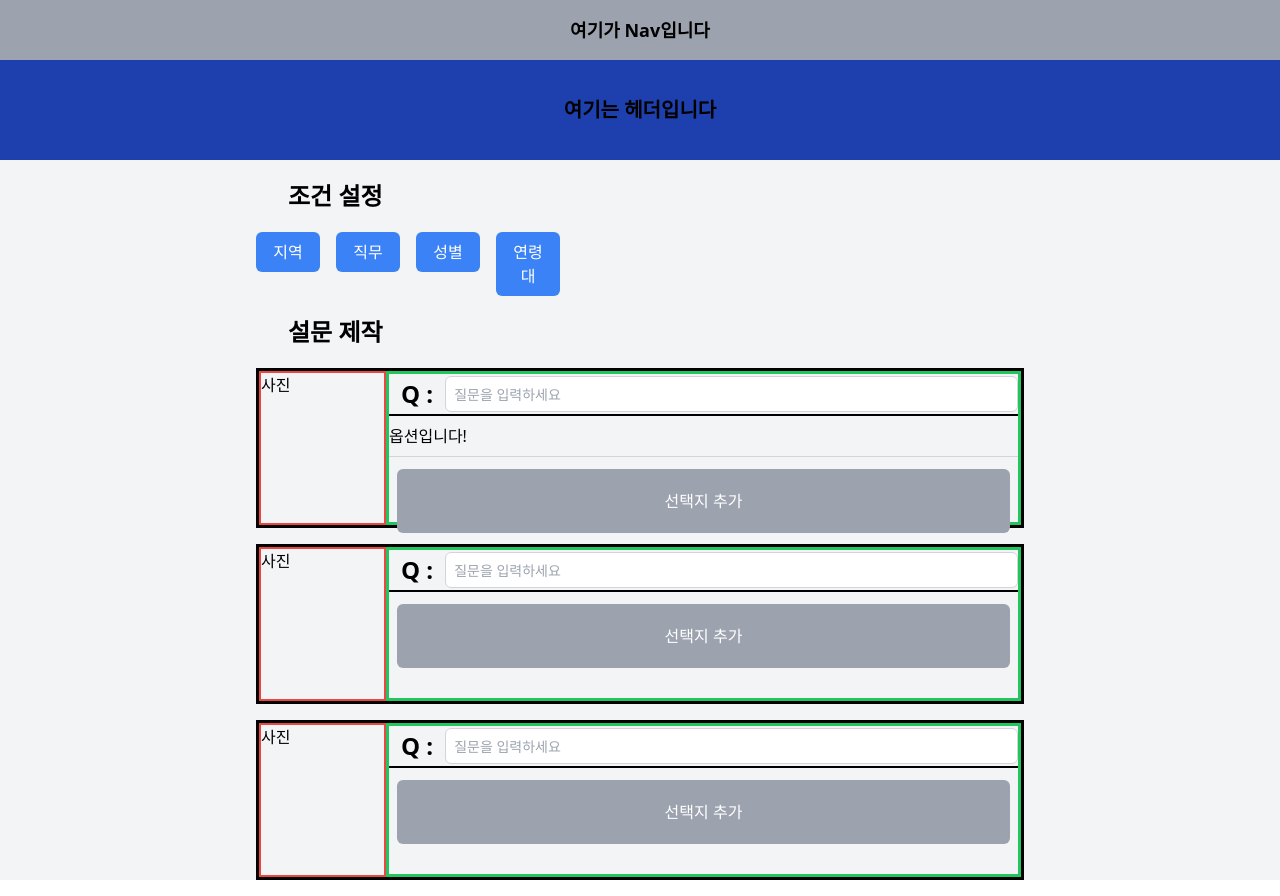
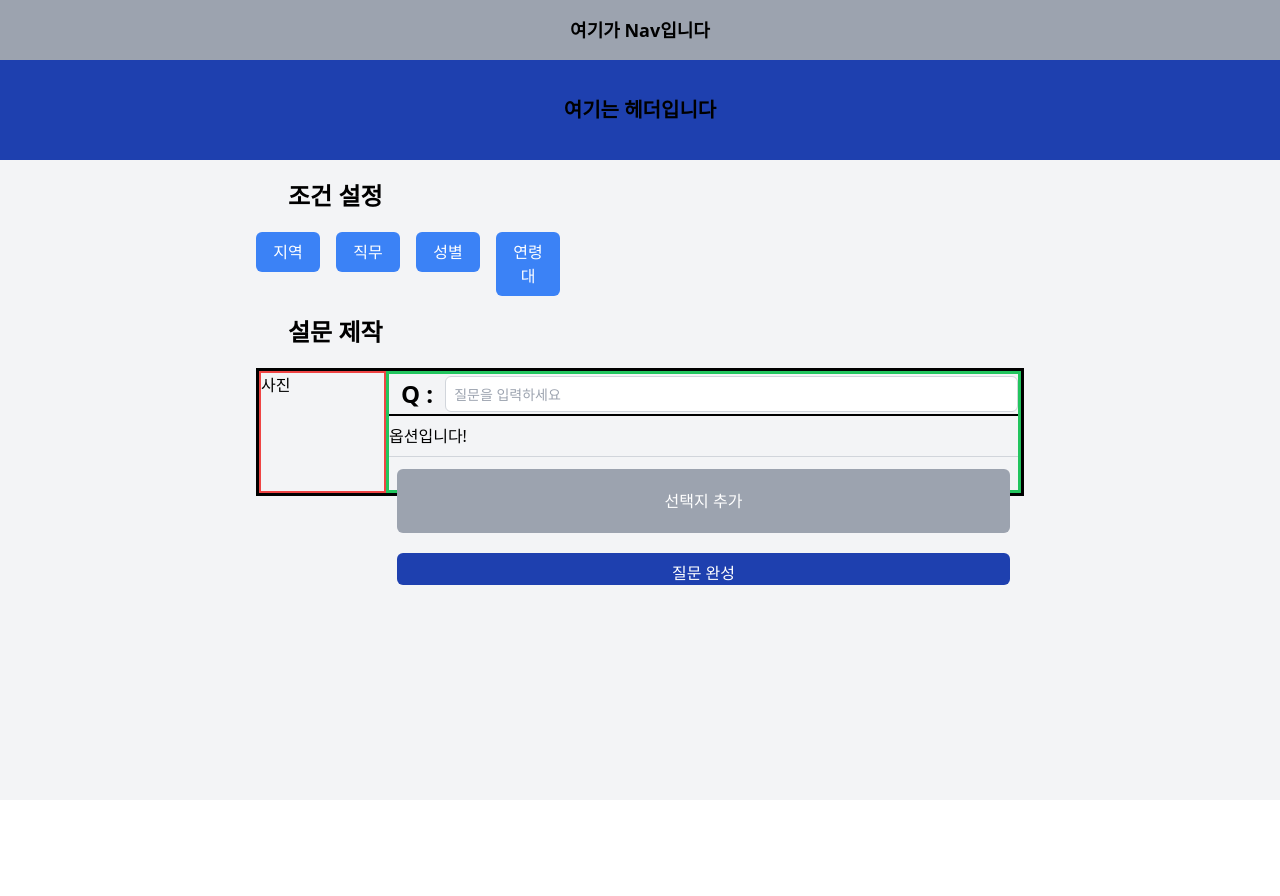
Before and after one commit to EN-NotBlank/SurveyFarm-Front, a React (Vite) app: page / in a window 1280 px wide. Both pictures are taken after a click on the button "선택지 추가". After the commit the page ends 800 px from the top, so only its background shows below. Built offline with nearby package versions, Linux system fonts and the light colour scheme; the HTML template or start-up script is replaced by a standard one.

Commit message:
add: dynamic box size

```diff
--- a/src/App.tsx
+++ b/src/App.tsx
@@ -17,8 +17,6 @@ const App = () => {
           <h1 className="text-2xl font-bold mx-8 my-5">설문 제작</h1>
         </div>
         <Question />
-        <Question />
-        <Question />
       </main>
     </div>
   );
--- a/src/buttons/FinishButton.tsx
+++ b/src/buttons/FinishButton.tsx
@@ -1,8 +1,12 @@
 const FinishButton = () => {
     return (
-        <button className="bottom-0 max-w-3xl w-full px-10 bg-blue-800 text-white py-2 rounded-md">
-            질문 완성
-        </button>
+        <div className="px-2 py-2">
+            <button
+                className="w-full px-3 h-[4vh] bg-blue-800 text-white py-2 rounded-md"
+            >
+                질문 완성
+            </button>
+        </div>
     );
 };
 
--- a/src/components/Question.tsx
+++ b/src/components/Question.tsx
@@ -1,5 +1,6 @@
 import { useState } from "react";
 import AddButton from "../buttons/AddButton";
+import FinishButton from "../buttons/FinishButton";
 import QuestionHeader from "./QuestionHeader";
 import Option from "./Option";
 
@@ -14,11 +15,12 @@ const Question = () => {
     };
 
     return (
-        <div className="flex border-[3px] border-black h-[20vh] my-4">
-            <div className="w-1/6 border-[2px] border-red-500">
+        // height가 options 개수에 따라 변하게 하고 안의 component들을 h-full로 하여 변화에 맞게끔 같이 커지게 만들기
+        <div className="flex border-[3px] border-black h-[20vh] my-4" style={{ height: `${4 + options.length * 4}rem` }}>
+            <div className="w-1/6 h-full border-[2px] border-red-500">
                 사진
             </div>
-            <div className="w-5/6 border-[3px] border-green-500">
+            <div className="w-5/6 h-full border-[3px] border-green-500">
                 <QuestionHeader />
                 <div>
                     {options.map((option) => (
@@ -28,6 +30,7 @@ const Question = () => {
                     ))}
                 </div>
                 <AddButton onClick={addOption} />
+                {options.length > 0 && <FinishButton />} {/* options.length가 1 이상일 때 FinishButton 렌더링 */}
             </div>
         </div>
     );
```
